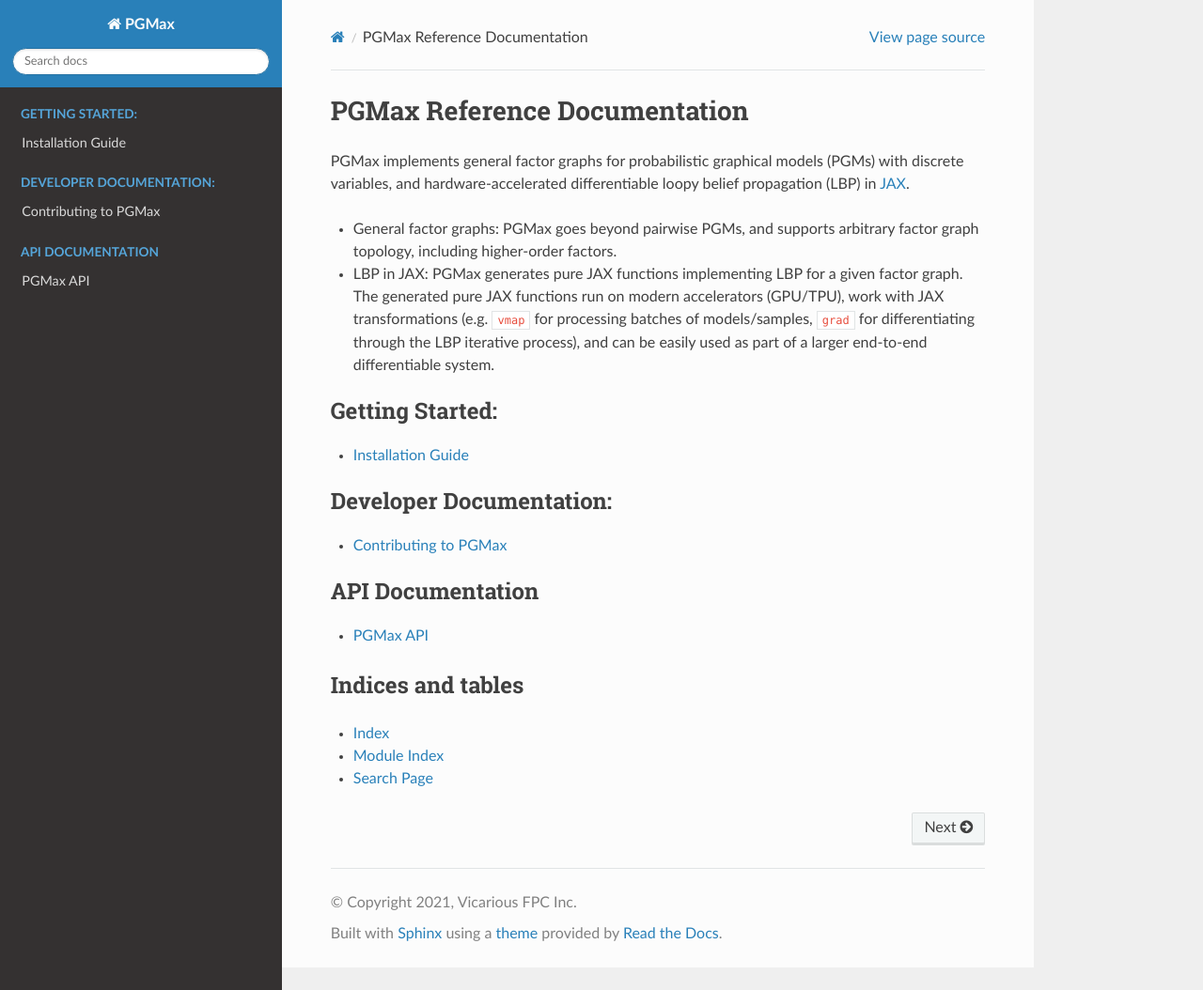
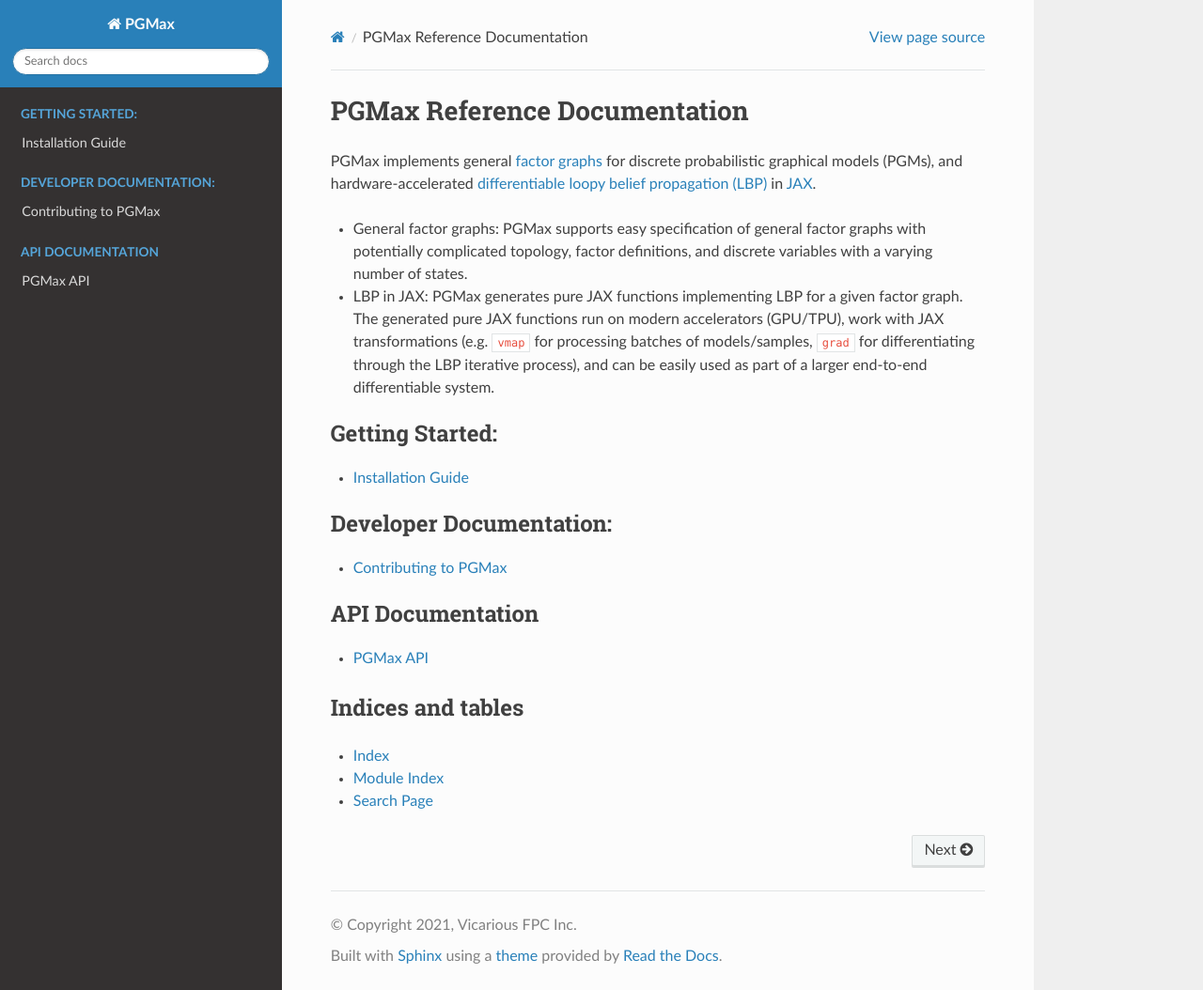
Before and after one commit to vicariousinc/PGMax, a Sphinx documentation site: the page built from docs/source/index.rst, in a window 1280 px wide and 1054 px high. Shown: the whole window at 94% size. Built offline with Sphinx 7.4.7 and the Read the Docs theme 2.0.0, drawn with Linux system fonts in a browser that asks for light colours.

Commit message:
Update documentation

```diff
--- a/docs/source/conf.py
+++ b/docs/source/conf.py
@@ -20,10 +20,7 @@
 
 project = "PGMax"
 copyright = "2021, Vicarious FPC Inc"
-author = (
-    "Nishanth Kumar, Guangyao (Stannis) Zhou,"
-    + " Miguel Lazaro-Gredilla, Dileep George"
-)
+author = "Guangyao Zhou, Nishanth Kumar, Miguel Lazaro-Gredilla, Shrinu Kushagra, Dileep George"
 
 # The full version, including alpha/beta/rc tags
 release = "0.2.2"
--- a/docs/source/index.rst
+++ b/docs/source/index.rst
@@ -1,10 +1,10 @@
 PGMax Reference Documentation
 ==============================
-PGMax implements general factor graphs for probabilistic graphical models (PGMs) with discrete variables, and hardware-accelerated differentiable loopy belief propagation (LBP) in `JAX <https://jax.readthedocs.io/en/latest/>`_.
 
-- General factor graphs: PGMax goes beyond pairwise PGMs, and supports arbitrary factor graph topology, including higher-order factors.
+PGMax implements general `factor graphs <https://en.wikipedia.org/wiki/Factor_graph>`_ for discrete probabilistic graphical models (PGMs), and hardware-accelerated `differentiable loopy belief propagation (LBP) <https://en.wikipedia.org/wiki/Belief_propagation>`_ in `JAX <https://jax.readthedocs.io/en/latest/>`_.
+
+- General factor graphs: PGMax supports easy specification of general factor graphs with potentially complicated topology, factor definitions, and discrete variables with a varying number of states.
 - LBP in JAX: PGMax generates pure JAX functions implementing LBP for a given factor graph. The generated pure JAX functions run on modern accelerators (GPU/TPU), work with JAX transformations (e.g. ``vmap`` for processing batches of models/samples, ``grad`` for differentiating through the LBP iterative process), and can be easily used as part of a larger end-to-end differentiable system.
-
 
 
 .. toctree::
```
